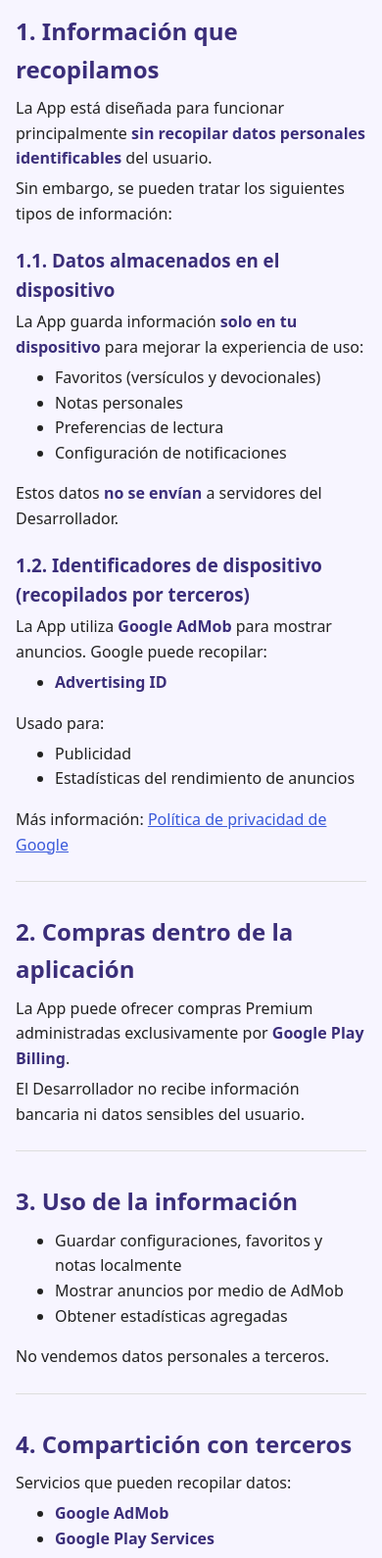
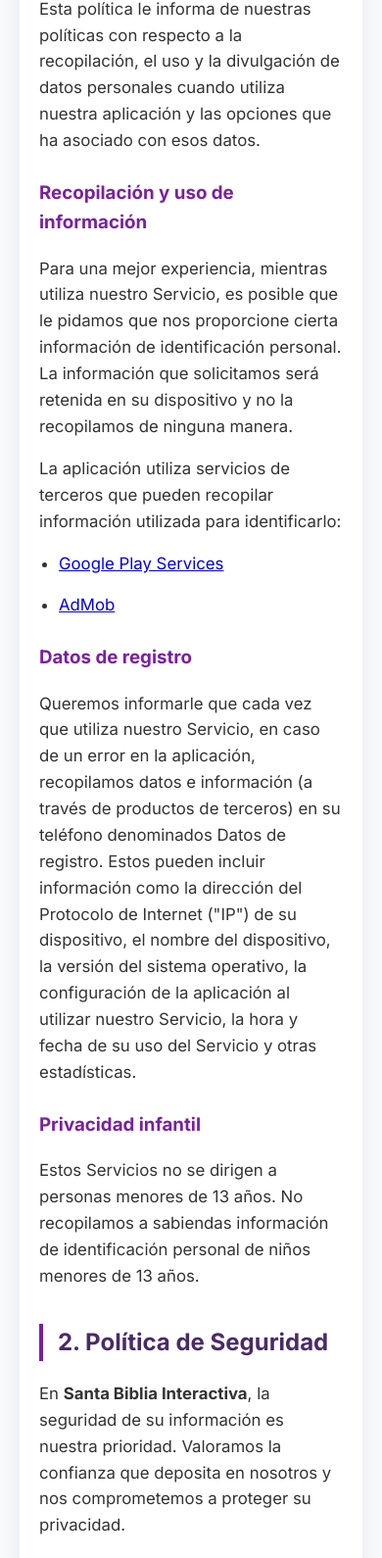
Before and after one commit to Perico-mc/santa-biblia-privacy-policy, a plain HTML site: page index.html in a window 390 px wide. Shown: the part 410-2000 px from the top of the page at 98% size. Drawn offline with Linux system fonts and the light colour scheme.

Commit message:
index.html

```diff
--- a/index.html
+++ b/index.html
@@ -2,148 +2,154 @@
 <html lang="es">
 <head>
     <meta charset="UTF-8">
-  <title>Política de Privacidad - Santa Biblia Interactiva</title>
-  <meta name="viewport" content="width=device-width, initial-scale=1">
+    <meta name="viewport" content="width=device-width, initial-scale=1.0">
+    <title>Políticas - Santa Biblia Interactiva</title>
+    <link rel="preconnect" href="https://fonts.googleapis.com">
+    <link rel="preconnect" href="https://fonts.gstatic.com" crossorigin>
+    <link href="https://fonts.googleapis.com/css2?family=Inter:wght@400;600;700&display=swap" rel="stylesheet">
     <style>
+        :root {
+            --primary-color: #4A2A68;
+            --text-color: #333;
+            --bg-color: #f8f9fa;
+            --card-bg: #fff;
+            --accent-color: #7B1FA2;
+        }
         body {
-      max-width: 900px;
-      margin: 0 auto;
-      padding: 24px 16px;
-      font-family: system-ui, sans-serif;
+            font-family: 'Inter', -apple-system, BlinkMacSystemFont, "Segoe UI", Roboto, Helvetica, Arial, sans-serif;
             line-height: 1.6;
-      color: #222;
-      background: #f7f5ff;
+            color: var(--text-color);
+            background-color: var(--bg-color);
+            margin: 0;
+            padding: 0;
         }
-    h1, h2, h3 { color: #3b2e7a; }
-    h1 { margin-bottom: 0.5rem; }
-    h2 { margin-top: 2rem; margin-bottom: 0.5rem; }
-    h3 { margin-top: 1.2rem; margin-bottom: 0.3rem; }
-    p { margin: 0.35rem 0; }
-    ul { margin-top: 0.3rem; }
-    strong { color: #3b2e7a; }
-    hr {
-      border: none;
-      border-top: 1px solid #ddd;
-      margin: 1.5rem 0;
+        .container {
+            max-width: 800px;
+            margin: 40px auto;
+            padding: 40px;
+            background-color: var(--card-bg);
+            box-shadow: 0 4px 20px rgba(0,0,0,0.08);
+            border-radius: 12px;
         }
-    a { color: #3b5bdb; }
+        header {
+            text-align: center;
+            border-bottom: 2px solid #eee;
+            padding-bottom: 30px;
+            margin-bottom: 40px;
+        }
+        h1 {
+            color: var(--primary-color);
+            margin-bottom: 10px;
+            font-size: 2.2rem;
+        }
+        h2 {
+            color: var(--primary-color);
+            margin-top: 35px;
+            border-left: 4px solid var(--accent-color);
+            padding-left: 15px;
+            font-size: 1.5rem;
+        }
+        h3 {
+            color: var(--accent-color);
+            margin-top: 25px;
+        }
+        p, li {
+            font-size: 1.05rem;
+            margin-bottom: 15px;
+        }
+        ul {
+            padding-left: 20px;
+        }
+        .footer {
+            margin-top: 50px;
+            text-align: center;
+            font-size: 0.9rem;
+            color: #777;
+            border-top: 1px solid #eee;
+            padding-top: 20px;
+        }
+        .badge {
+            background-color: var(--primary-color);
+            color: white;
+            padding: 4px 12px;
+            border-radius: 20px;
+            font-size: 0.8rem;
+            font-weight: 600;
+            display: inline-block;
+            margin-bottom: 10px;
+        }
+        @media (max-width: 600px) {
+            .container {
+                margin: 20px;
+                padding: 20px;
+            }
+            h1 { font-size: 1.8rem; }
+        }
     </style>
 </head>
 <body>
 
-  <h1>Política de Privacidad – Santa Biblia Interactiva</h1>
-  <p><strong>Última actualización:</strong> 10 de diciembre de 2025</p>
+<div class="container">
+    <header>
+        <div class="badge">Vigente desde: 5 de enero, 2026</div>
+        <h1>Santa Biblia Interactiva</h1>
+        <p>Políticas de Privacidad, Seguridad y Compra</p>
+    </header>
 
-  <p>Esta Política de Privacidad describe cómo se recopilan, utilizan y comparten los datos cuando utilizas la aplicación móvil <strong>“Santa Biblia Interactiva”</strong>, desarrollada por <strong>PERICOM</strong>.</p>
+    <section id="privacidad">
+        <h2>1. Política de Privacidad</h2>
+        <p>Esta política le informa de nuestras políticas con respecto a la recopilación, el uso y la divulgación de datos personales cuando utiliza nuestra aplicación y las opciones que ha asociado con esos datos.</p>
 
-  <hr>
-
-  <h2>1. Información que recopilamos</h2>
-
-  <p>La App está diseñada para funcionar principalmente <strong>sin recopilar datos personales identificables</strong> del usuario.</p>
-
-  <p>Sin embargo, se pueden tratar los siguientes tipos de información:</p>
-
-  <h3>1.1. Datos almacenados en el dispositivo</h3>
-
-  <p>La App guarda información <strong>solo en tu dispositivo</strong> para mejorar la experiencia de uso:</p>
+        <h3>Recopilación y uso de información</h3>
+        <p>Para una mejor experiencia, mientras utiliza nuestro Servicio, es posible que le pidamos que nos proporcione cierta información de identificación personal. La información que solicitamos será retenida en su dispositivo y no la recopilamos de ninguna manera.</p>
+        <p>La aplicación utiliza servicios de terceros que pueden recopilar información utilizada para identificarlo:</p>
         <ul>
-    <li>Favoritos (versículos y devocionales)</li>
-    <li>Notas personales</li>
-    <li>Preferencias de lectura</li>
-    <li>Configuración de notificaciones</li>
+            <li><a href="https://www.google.com/policies/privacy/" target="_blank">Google Play Services</a></li>
+            <li><a href="https://support.google.com/admob/answer/6128543?hl=en" target="_blank">AdMob</a></li>
         </ul>
 
-  <p>Estos datos <strong>no se envían</strong> a servidores del Desarrollador.</p>
+        <h3>Datos de registro</h3>
+        <p>Queremos informarle que cada vez que utiliza nuestro Servicio, en caso de un error en la aplicación, recopilamos datos e información (a través de productos de terceros) en su teléfono denominados Datos de registro. Estos pueden incluir información como la dirección del Protocolo de Internet ("IP") de su dispositivo, el nombre del dispositivo, la versión del sistema operativo, la configuración de la aplicación al utilizar nuestro Servicio, la hora y fecha de su uso del Servicio y otras estadísticas.</p>
 
-  <h3>1.2. Identificadores de dispositivo (recopilados por terceros)</h3>
+        <h3>Privacidad infantil</h3>
+        <p>Estos Servicios no se dirigen a personas menores de 13 años. No recopilamos a sabiendas información de identificación personal de niños menores de 13 años.</p>
+    </section>
 
-  <p>La App utiliza <strong>Google AdMob</strong> para mostrar anuncios. Google puede recopilar:</p>
+    <section id="seguridad">
+        <h2>2. Política de Seguridad</h2>
+        <p>En <strong>Santa Biblia Interactiva</strong>, la seguridad de su información es nuestra prioridad. Valoramos la confianza que deposita en nosotros y nos comprometemos a proteger su privacidad.</p>
+
         <ul>
-    <li><strong>Advertising ID</strong></li>
+            <li><strong>Almacenamiento Local:</strong> Toda su actividad personal, incluyendo notas, marcadores, favoritos y progreso de lectura, se almacena exclusivamente de forma local en su dispositivo (usando SQLite y SharedPreferences). No sincronizamos estos datos con servidores externos.</li>
+            <li><strong>Cuentas de Usuario:</strong> La aplicación no requiere el registro de cuentas ni el suministro de datos personales sensibles (como correos electrónicos o contraseñas) para funcionar.</li>
+            <li><strong>Comunicaciones Cifradas:</strong> Cualquier comunicación necesaria con servicios de terceros (como las transacciones en Google Play o la carga de anuncios en AdMob) se realiza a través de canales seguros utilizando protocolos de cifrado estándar (HTTPS/SSL/TLS).</li>
+        </ul>
+    </section>
+
+    <section id="compras">
+        <h2>3. Política de Compra</h2>
+        <p>Nuestra aplicación ofrece una opción de "Desbloqueo Premium" para mejorar su experiencia de usuario.</p>
+
+        <h3>Detalles del Desbloqueo Premium</h3>
+        <ul>
+            <li><strong>Tipo de Compra:</strong> Es un pago único (no consumible). No es una suscripción periódica.</li>
+            <li><strong>Beneficios:</strong> La compra elimina permanentemente toda la publicidad de la aplicación y otorga acceso a temas visuales y funciones exclusivas actuales y futuras.</li>
+            <li><strong>Restauración de Compra:</strong> La compra está vinculada a su cuenta de Google Play Store. Si reinstala la aplicación o cambia de dispositivo, puede restaurar su acceso utilizando el botón "Restaurar" en el menú de Ajustes.</li>
         </ul>
 
-  <p>Usado para:</p>
-  <ul>
-    <li>Publicidad</li>
-    <li>Estadísticas del rendimiento de anuncios</li>
-  </ul>
+        <h3>Reembolsos</h3>
+        <p>Dado que las transacciones son gestionadas directamente por Google Play, las solicitudes de reembolso deben realizarse a través de la plataforma de Google Play Store siguiendo sus políticas vigentes.</p>
+    </section>
 
-  <p>Más información: <a href="https://policies.google.com/privacy" target="_blank">Política de privacidad de Google</a></p>
+    <section id="contacto">
+        <h2>4. Contacto</h2>
+        <p>Si tiene alguna pregunta o sugerencia sobre nuestras políticas, no dude en contactarnos a través de la tienda de aplicaciones.</p>
+    </section>
 
-  <hr>
-
-  <h2>2. Compras dentro de la aplicación</h2>
-
-  <p>La App puede ofrecer compras Premium administradas exclusivamente por <strong>Google Play Billing</strong>.</p>
-
-  <p>El Desarrollador no recibe información bancaria ni datos sensibles del usuario.</p>
-
-  <hr>
-
-  <h2>3. Uso de la información</h2>
-
-  <ul>
-    <li>Guardar configuraciones, favoritos y notas localmente</li>
-    <li>Mostrar anuncios por medio de AdMob</li>
-    <li>Obtener estadísticas agregadas</li>
-  </ul>
-
-  <p>No vendemos datos personales a terceros.</p>
-
-  <hr>
-
-  <h2>4. Compartición con terceros</h2>
-
-  <p>Servicios que pueden recopilar datos:</p>
-  <ul>
-    <li><strong>Google AdMob</strong></li>
-    <li><strong>Google Play Services</strong></li>
-  </ul>
-
-  <p>Finalidades: Publicidad, estadísticas.</p>
-
-  <hr>
-
-  <h2>5. Seguridad</h2>
-
-  <p>Los datos enviados a servicios externos usan <strong>cifrado HTTPS</strong>.</p>
-  <p>Los datos locales permanecen en tu dispositivo.</p>
-
-  <hr>
-
-  <h2>6. Conservación</h2>
-
-  <ul>
-    <li>Datos locales: se conservan hasta que los elimines o desinstales la App.</li>
-    <li>AdMob y Google: según sus propias políticas.</li>
-  </ul>
-
-  <hr>
-
-  <h2>7. Derechos del usuario</h2>
-
-  <ul>
-    <li>Configurar o restablecer el Advertising ID</li>
-    <li>Eliminar notas y favoritos dentro de la App</li>
-    <li>Desinstalar la App</li>
-  </ul>
-
-  <p>Para consultas:</p>
-  <p><strong>Francis Muñoz Cruz</strong><br>
-     Correo: <strong>437931fmc@gmail.com</strong></p>
-
-  <hr>
-
-  <h2>8. Privacidad de menores</h2>
-
-  <p>La App no está dirigida a niños menores de 13 años. No recopilamos datos personales de menores de forma consciente.</p>
-
-  <hr>
-
-  <h2>9. Cambios en esta política</h2>
-
-  <p>Podemos actualizar esta Política de Privacidad ocasionalmente. Revisa la fecha de actualización.</p>
+    <div class="footer">
+        <p>&copy; 2026 Santa Biblia Interactiva - Todos los derechos reservados.</p>
+    </div>
+</div>
 
 </body>
 </html>
```
Lines whose indentation alone changed are shown as unchanged.
